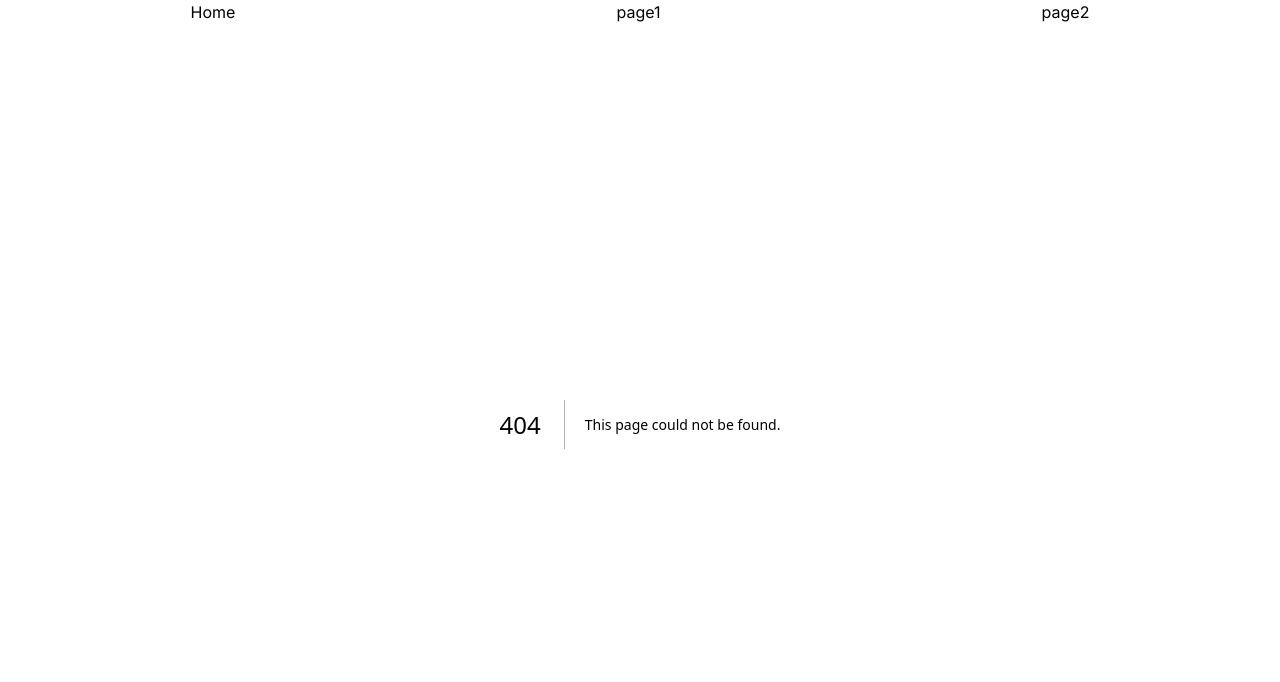
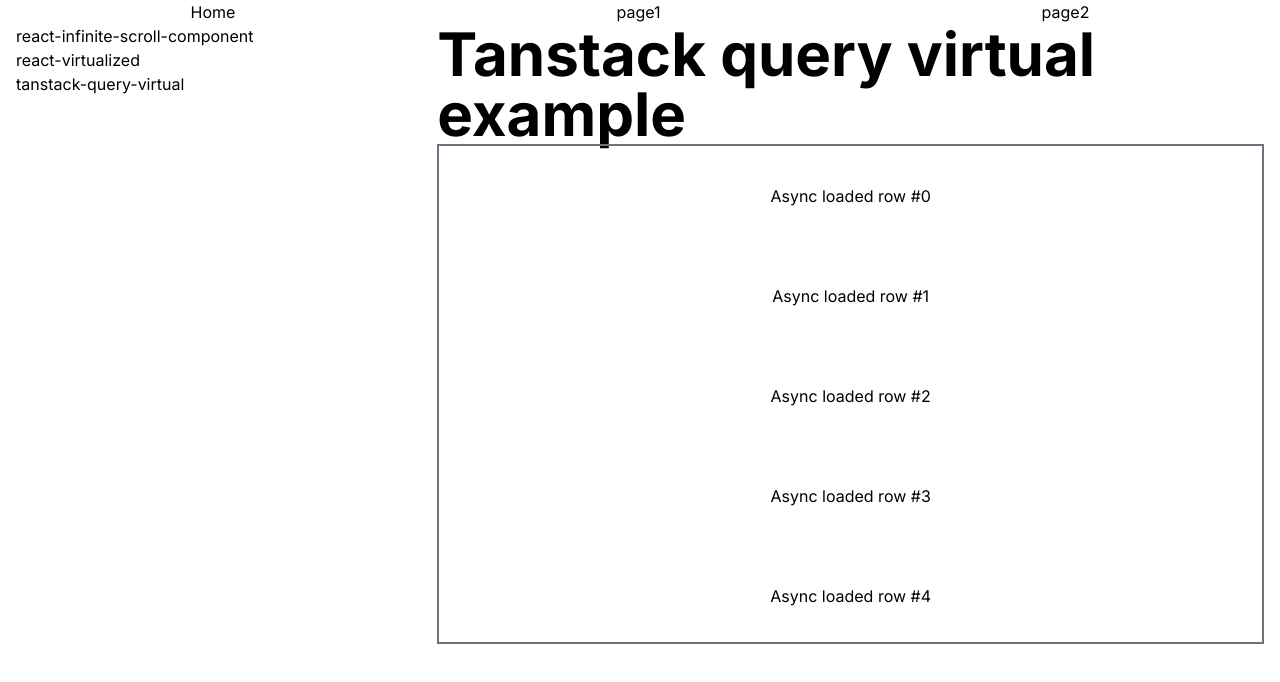
Before and after one commit to sergiycheck/nextjs-app-with-reproducible-examples, a Next.js app: page /page1/tanstack-query-virtual in a window 1280 px wide. Before the commit this address had no page. Shown: the top 682 px of the page. Built offline with nearby package versions, Linux system fonts and the light colour scheme.

Commit message:
feat: tanstack virtual example

```diff
--- a/package.json
+++ b/package.json
@@ -11,6 +11,7 @@
   "dependencies": {
     "@tanstack/react-query": "^4.29.25",
     "@tanstack/react-query-devtools": "^4.29.25",
+    "@tanstack/react-virtual": "3.0.0-beta.54",
     "@types/node": "20.4.2",
     "@types/react": "18.2.15",
     "@types/react-dom": "18.2.7",
--- a/src/app/components/nfts-related/react-infinite-scroll-example/nft-infinite-scroll.tsx
+++ b/src/app/components/nfts-related/react-infinite-scroll-example/nft-infinite-scroll.tsx
@@ -6,6 +6,7 @@
 import InfiniteScroll from "react-infinite-scroll-component";
 import { defaultAddress, limit, useNftsInfititeQuery } from "../use-nft-hook";
 import { Nft } from "../types";
+import { MessageWrapper } from "../shared";
 
 export function NftsInfititeScroll() {
   const { data, error, fetchNextPage, hasNextPage, isFetching, isFetchingNextPage, status } =
@@ -63,14 +64,6 @@
   );
 }
 
-const MessageWrapper = ({ children }: { children: React.ReactNode }) => {
-  return (
-    <div className="flex justify-center w-100">
-      <div className="p-4 text-center">{children}</div>
-    </div>
-  );
-};
-
 export const NftCard = ({ nft }: { nft: Nft }) => {
   const { data: metadata, isLoading } = useNftNormalizedMetadata(nft);
 
--- a/src/app/components/nfts-related/react-virtualized/react-virtualized-nfts-scroll.tsx
+++ b/src/app/components/nfts-related/react-virtualized/react-virtualized-nfts-scroll.tsx
@@ -1,3 +1,5 @@
+"use client";
+
 import React from "react";
 import { InfiniteLoader, List } from "react-virtualized";
 
--- /dev/null
+++ b/src/app/components/nfts-related/shared.tsx
@@ -0,0 +1,7 @@
+export const MessageWrapper = (props: React.HTMLAttributes<HTMLDivElement>) => {
+  return (
+    <div {...props} className="flex justify-center w-100">
+      <div className="p-4 text-center">{props.children}</div>
+    </div>
+  );
+};
--- /dev/null
+++ b/src/app/components/nfts-related/tanstack-query-virtual/index.tsx
@@ -0,0 +1,115 @@
+"use client";
+
+import React from "react";
+import { useInfiniteQuery } from "@tanstack/react-query";
+import { useVirtualizer } from "@tanstack/react-virtual";
+import { MessageWrapper } from "../shared";
+
+async function fetchServerPage(
+  limit: number,
+  offset: number = 0
+): Promise<{ rows: string[]; nextOffset: number }> {
+  const rows = new Array(limit).fill(0).map((e, i) => `Async loaded row #${i + offset * limit}`);
+
+  await new Promise((r) => setTimeout(r, 500));
+
+  return { rows, nextOffset: offset + 1 };
+}
+
+export const TanstackQueryVirtualInfiniteLoading = () => {
+  const { status, data, error, isFetching, isFetchingNextPage, fetchNextPage, hasNextPage } =
+    useInfiniteQuery(["projects"], (ctx) => fetchServerPage(10, ctx.pageParam), {
+      getNextPageParam: (_lastGroup, groups) => groups.length,
+    });
+
+  const allRows = data ? data.pages.flatMap((d) => d.rows) : [];
+
+  const parentRef = React.useRef(null);
+
+  const rowVirtualizer = useVirtualizer({
+    count: hasNextPage ? allRows.length + 1 : allRows.length,
+    getScrollElement: () => parentRef.current,
+    estimateSize: () => 100,
+    overscan: 5,
+  });
+
+  React.useEffect(() => {
+    const [lastItem] = [...rowVirtualizer.getVirtualItems()].reverse();
+
+    if (!lastItem) {
+      return;
+    }
+
+    if (lastItem.index >= allRows.length - 1 && hasNextPage && !isFetchingNextPage) {
+      fetchNextPage();
+    }
+  }, [
+    hasNextPage,
+    fetchNextPage,
+    allRows.length,
+    isFetchingNextPage,
+    rowVirtualizer.getVirtualItems(),
+  ]);
+
+  return (
+    <div className="flex flex-col justify-center">
+      <div className="flex">
+        {status === "loading" ? (
+          <MessageWrapper>Loading...</MessageWrapper>
+        ) : status === "error" ? (
+          <MessageWrapper>Error: {(error as Error).message}</MessageWrapper>
+        ) : (
+          <div
+            ref={parentRef}
+            className="max-w-full border-2 border-gray-500"
+            style={{
+              height: `500px`,
+              width: `100%`,
+              overflow: "auto",
+            }}
+          >
+            <div
+              style={{
+                height: `${rowVirtualizer.getTotalSize()}px`,
+                width: "100%",
+                position: "relative",
+              }}
+            >
+              {rowVirtualizer.getVirtualItems().map((virtualRow) => {
+                const isLoaderRow = virtualRow.index > allRows.length - 1;
+                const post = allRows[virtualRow.index];
+
+                return (
+                  <div
+                    key={virtualRow.index}
+                    className={"flex justify-center items-center"}
+                    style={{
+                      position: "absolute",
+                      top: 0,
+                      left: 0,
+                      width: "100%",
+                      height: `${virtualRow.size}px`,
+                      transform: `translateY(${virtualRow.start}px)`,
+                    }}
+                  >
+                    {isLoaderRow ? (
+                      <MessageWrapper>
+                        {hasNextPage ? "Loading more..." : "Nothing more to load"}
+                      </MessageWrapper>
+                    ) : (
+                      <MessageWrapper>{post}</MessageWrapper>
+                    )}
+                  </div>
+                );
+              })}
+            </div>
+          </div>
+        )}
+      </div>
+
+      <MessageWrapper>
+        {isFetching && !isFetchingNextPage ? "Background Updating..." : null}
+      </MessageWrapper>
+    </div>
+  );
+};
--- /dev/null
+++ b/src/app/page1/tanstack-query-virtual/page.tsx
@@ -0,0 +1,10 @@
+import { TanstackQueryVirtualInfiniteLoading } from "@/app/components/nfts-related/tanstack-query-virtual";
+
+export default function Page() {
+  return (
+    <>
+      <h1 className="text-6xl font-bold">Tanstack query virtual example</h1>
+      <TanstackQueryVirtualInfiniteLoading />
+    </>
+  );
+}
```
Also changed, not shown: 1 other file (tests, documents, lock files or other folders).
